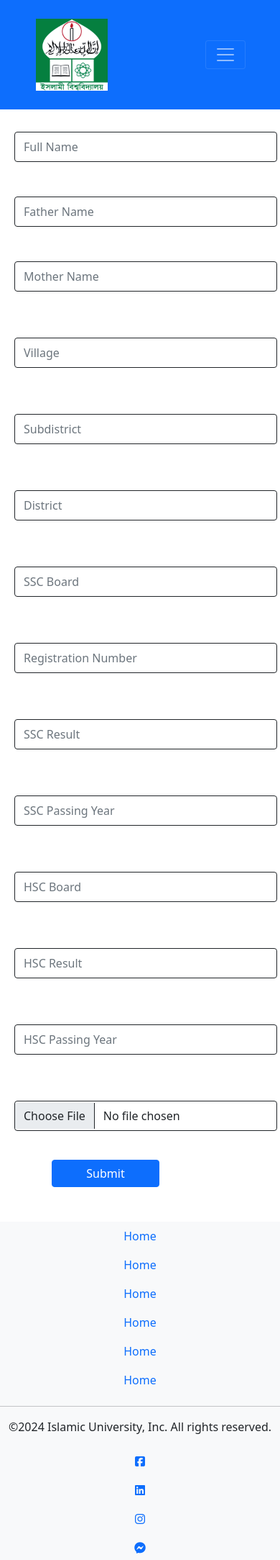
After one commit to sheikhsohag/EasyAdmissionTest, a Django app: page /Createprofile/ in a window 390 px wide. The commit adds this page. Shown: the top 2167 px of the page at 72% size. Run offline with Django 5.2, Linux system fonts and the light colour scheme.

Commit message:
[create] Student profile created

```diff
--- a/easy_admission/accounts/forms.py
+++ b/easy_admission/accounts/forms.py
@@ -3,7 +3,7 @@
 from django.contrib.auth.models import User
 from django.utils.translation import gettext_lazy as _
 from django.contrib.auth.validators import UnicodeUsernameValidator
-from . models import ProfileModel, TeacherProfileModel
+from . models import ProfileModel, TeacherProfileModel, profileImage
 
 
 type_choices = [
@@ -63,24 +63,32 @@
     password = forms.CharField(max_length=100)
 
 
-class ProfileModelForm(forms.ModelForm):
+
+class ProfileForm(forms.ModelForm):
+    profile_image = forms.ImageField(label='Profile Image', required=False)
+
     class Meta:
         model = ProfileModel
-        fields = '__all__'
-        widgets = {
-            'full_name': forms.TextInput(attrs={'class': 'form-control py-3 border border-dark', 'placeholder': 'Full Name'}),
-            'father_name': forms.TextInput(attrs={'class': 'form-control py-3 border border-dark', 'placeholder': 'Father Name'}),
-            'mother_name': forms.TextInput(attrs={'class': 'form-control py-3 border border-dark', 'placeholder': 'Mother Name'}),
-            'village': forms.TextInput(attrs={'class': 'form-control py-3 border border-dark', 'placeholder': 'Village'}),
-            'subdistrict': forms.TextInput(attrs={'class': 'form-control py-3 border border-dark', 'placeholder': 'Subdistrict'}),
-            'district': forms.TextInput(attrs={'class': 'form-control py-3 border border-dark', 'placeholder': 'District'}),
-            'ssc_board': forms.TextInput(attrs={'class': 'form-control py-3 border border-dark', 'placeholder': 'SSC Board'}),
-            'ssc_year': forms.NumberInput(attrs={'class': 'form-control py-3 border border-dark', 'placeholder': 'SSC Passing Year'}),
-            'ssc_result': forms.NumberInput(attrs={'class': 'form-control py-3 border border-dark', 'placeholder': 'SSC Result'}),
-            'hsc_board': forms.TextInput(attrs={'class': 'form-control py-3 border border-dark', 'placeholder': 'HSC Board'}),
-            'hsc_year': forms.NumberInput(attrs={'class': 'form-control py-3 border border-dark', 'placeholder': 'HSC Passing Year'}),
-            'hsc_result': forms.NumberInput(attrs={'class': 'form-control py-3 border border-dark', 'placeholder': 'HSC  Result'}),
-        }
+        exclude = ('user',)
+
+    def __init__(self, *args, **kwargs):
+        super(ProfileForm, self).__init__(*args, **kwargs)
+        self.fields['profile_image'].widget.attrs.update({'class': 'form-control py-2 border border-dark', 'placeholder': 'Select Image'})
+        self.fields['full_name'].widget.attrs.update({'class': 'form-control py-2 border border-dark', 'placeholder': 'Full Name'})
+        self.fields['father_name'].widget.attrs.update({'class': 'form-control py-2 border border-dark', 'placeholder': 'Father Name'})
+        self.fields['mother_name'].widget.attrs.update({'class': 'form-control py-2 border border-dark', 'placeholder': 'Mother Name'})
+        self.fields['village'].widget.attrs.update({'class': 'form-control py-2 border border-dark', 'placeholder': 'Village'})
+        self.fields['subdistrict'].widget.attrs.update({'class': 'form-control py-2 border border-dark', 'placeholder': 'Subdistrict'})
+        self.fields['district'].widget.attrs.update({'class': 'form-control py-2 border border-dark', 'placeholder': 'District'})
+        self.fields['ssc_board'].widget.attrs.update({'class': 'py-lg-2 form-control py-2 border border-dark', 'placeholder': 'SSC Board'})
+        self.fields['ssc_year'].widget.attrs.update({'class': 'py-lg-2 form-control py-2 border border-dark', 'placeholder': 'SSC Passing Year'})
+        self.fields['ssc_result'].widget.attrs.update({'class': 'px-lg-3 form-control py-2 border border-dark', 'placeholder': 'SSC Result'})
+        self.fields['hsc_board'].widget.attrs.update({'class': 'px-lg-3 form-control py-2 border border-dark', 'placeholder': 'HSC Board'})
+        self.fields['hsc_year'].widget.attrs.update({'class': 'px-lg-3 form-control py-2 border border-dark', 'placeholder': 'HSC Passing Year'})
+        self.fields['hsc_result'].widget.attrs.update({'class': ' px-lg-3 form-control py-2 border border-dark', 'placeholder': 'HSC Result'})
+        self.fields['registration'].widget.attrs.update({'class': ' px-lg-3 form-control py-2 border border-dark', 'placeholder': 'Registration Number'})
+
+
 
 
 
--- /dev/null
+++ b/easy_admission/accounts/templates/create_profile.html
@@ -0,0 +1,85 @@
+{% extends "base.html" %}
+
+{% load static %}
+
+
+{% block css %}
+
+{% static 'css/create_profile.css' %}
+
+{% endblock css %}
+
+
+{% block content %}
+
+
+<div class="container mb-5 ">
+    <div class="form-group">
+        <form method="post" action="{% url 'create_profile' %}">
+          {% csrf_token %}
+
+          <div class="row">
+            <div class="personal-data">
+                <div class="row">
+                    <div class="col-12 col-md-5 m-2 mb-4"><p>{{profile.full_name}}</p></div>
+                    <div class="col-12  col-md-5 m-2"mb-4><p>{{profile.father_name}}</p></div>
+                  </div>
+
+                  <div class="row">
+                    <div class="col-12 col-md-5 m-2 my-4"><p>{{profile.mother_name}}</p></div>
+                    <div class="col-12  col-md-5 m-2  my-4"><p>{{profile.village}}</p></div>
+                  </div>
+
+                  <div class="row">
+                    <div class="col-12 col-md-5 m-2  my-4"><p>{{profile.subdistrict}}</p></div>
+                    <div class="col-12  col-md-5 m-2  my-4"><p>{{profile.district}}</p></div>
+                  </div>
+
+                  <div class="row">
+
+                    <div class="col-12  col-md-5  m-2  my-4"><p>{{profile.ssc_board}}</p></div>
+                    <div class="col-12  col-md-5   m-2  my-4"><p>{{profile.registration}}</p></div>
+
+                  </div>
+
+                  <div class="row">
+
+                    <div class="col-12  col-md-5  m-2  my-4"><p>{{profile.ssc_result}}</p></div>
+                    <div class="col-12  col-md-5   m-2  my-4"><p>{{profile.ssc_year}}</p></div>
+
+                  </div>
+
+
+                  <!-- hsc document  -->
+                  <div class="row">
+
+                    <div class="col-12  col-md-5  m-2  my-4"><p>{{profile.hsc_board}}</p></div>
+                    <div class="col-12  col-md-5  m-2  my-4"><p>{{profile.hsc_result}}</p></div>
+
+                  </div>
+
+                  <div class="row">
+                    <div class="col-12  col-md-5   m-2  my-4"><p>{{profile.hsc_year}}</p></div>
+                    <div class="col-12  col-md-5   m-2  my-4"><p>{{profile.profile_image}}</p></div>
+
+
+                  </div>
+
+            </div>
+
+          </div>
+
+            <div class="row justify-content-end me-5 ">
+                <div class="col-auto me-5">
+                    <div class="button-class text-justify-context me-5">
+                        <button type="submit" style="width: 150px;" class="btn btn-primary">Submit</button>
+                    </div>
+                </div>
+            </div>
+
+        </form>
+    </div>
+</div>
+
+
+{% endblock content %}
--- a/easy_admission/accounts/urls.py
+++ b/easy_admission/accounts/urls.py
@@ -1,7 +1,7 @@
 from django.urls import path
 
 from . import views
-from .views import LoginViews, LogoutViews
+from .views import LoginViews, LogoutViews, Profile, CreateProfile
 
 
 urlpatterns = [
@@ -10,6 +10,9 @@
 
     path('login/', LoginViews.as_view(), name='login'),
     path('logout/', LogoutViews.as_view(), name='logout'),
+    path('profile/<int:pk>/', Profile.as_view(), name='profile'),
+    path('profile/', Profile.as_view(), name='profile'),
+    path('Createprofile/', CreateProfile.as_view(), name='create_profile'),
     # path('update/<int:pk>/', UserView.as_view(), name='update_user'),
     # path('delete/<int:pk>/', UserView.as_view(), name='delete_user'),
 ]
--- a/easy_admission/accounts/views.py
+++ b/easy_admission/accounts/views.py
@@ -2,11 +2,11 @@
 from django.views.generic import View
 from django.shortcuts import render, redirect, get_object_or_404
 from django.contrib.auth.models import User
-from .forms import UserForm, UserLogInForm
+from .forms import UserForm, UserLogInForm, ProfileForm
 from django.contrib.auth import authenticate, login, logout
 from django.contrib import messages
 from django.contrib.auth.mixins import LoginRequiredMixin
-from . models import UserAccountTypes
+from . models import UserAccountTypes, ProfileModel, TeacherProfileModel, profileImage
 
 # Create your views here.
 
@@ -89,13 +89,90 @@
 
 class Profile(View):
     def get(self, request, *args, **kwargs):
-        return render(render, 'Profile.html', {'profile':profile})
+        pk = kwargs.get('pk')
+        profile = ProfileModel.objects.filter(pk=pk).first()
+        if not profile:
+            return redirect('create_profile')
+        return render(request, 'Profile.html', {'profile':profile})
 
 
-class ProfileUpdate(View):
+class CreateProfile(View):
+    def get(self, request, *args, **kwargs):
+        profile = ProfileForm()
+        return render(request, 'create_profile.html', {'profile':profile})
 
-    def get(self, request, *args, **kwargs):
-        return render(request, 'profileUpdate.html', {'profileform': profileform })
+    def post(self, request, *args, **kwargs):
+        if request.method == 'POST':
+            form = ProfileForm(request.POST, request.FILES)
+            if form.is_valid():
+                profile = ProfileModel.objects.filter(user=request.user).first()
+                profile_imgs = profileImage.objects.filter(user=request.user).first()
+                print("profile==============================")
+                if profile:
+                    profile.full_name = form.cleaned_data['full_name']
+                    profile.father_name = form.cleaned_data['father_name']
+                    profile.mother_name = form.cleaned_data['mother_name']
+                    profile.village = form.cleaned_data['village']
+                    profile.subdistrict = form.cleaned_data['subdistrict']
+                    profile.district = form.cleaned_data['district']
+                    profile.ssc_board = form.cleaned_data['ssc_board']
+                    profile.ssc_year = form.cleaned_data['ssc_year']
+                    profile.ssc_result = form.cleaned_data['ssc_result']
+                    profile.registration = form.cleaned_data['registration']
 
-    def  post(self, request, *args, **kwargs):
-        pass
+                    profile.hsc_board = form.cleaned_data['hsc_board']
+                    profile.hsc_year = form.cleaned_data['hsc_year']
+                    profile.hsc_result = form.cleaned_data['hsc_result']
+                    profile.save()
+
+                else:
+                    full_name = form.cleaned_data['full_name']
+                    father_name = form.cleaned_data['father_name']
+                    mother_name = form.cleaned_data['mother_name']
+                    village = form.cleaned_data['village']
+                    subdistrict = form.cleaned_data['subdistrict']
+                    district = form.cleaned_data['district']
+                    ssc_board = form.cleaned_data['ssc_board']
+                    ssc_year = form.cleaned_data['ssc_year']
+                    ssc_result = form.cleaned_data['ssc_result']
+                    registration = form.cleaned_data['registration']
+
+                    hsc_board = form.cleaned_data['hsc_board']
+                    hsc_year = form.cleaned_data['hsc_year']
+                    hsc_result = form.cleaned_data['hsc_result']
+
+                    profile_img = form.cleaned_data['profile_image']
+
+                    profile = ProfileModel.objects.create(
+                        full_name=full_name,
+                        father_name=father_name,
+                        mother_name=mother_name,
+                        village=village,
+                        subdistrict=subdistrict,
+                        district=district,
+                        ssc_board=ssc_board,
+                        ssc_year=ssc_year,
+                        ssc_result=ssc_result,
+                        registration=registration,
+                        hsc_board=hsc_board,
+                        hsc_year=hsc_year,
+                        hsc_result=hsc_result,
+                        user=request.user  # Assuming the profile is associated with the current user
+                    )
+
+                if profile_imgs:
+                    profile_imgs.profile_image = form.cleaned_data['profile_image']
+                    profile_img.save()
+
+                else:
+                    profile_pic = profileImage.objects.create(
+                        user = request.user,
+                        profile_image = profile_img
+                        )
+
+                    profile_pic.save()
+
+
+            else:
+                # why form invalid this condition set later insha allah
+                pass
--- a/easy_admission/templates/base.html
+++ b/easy_admission/templates/base.html
@@ -67,13 +67,13 @@
 
                      <!-- student Teacher divider section ended here -->
 
-                    <!-- profile section start from here -->
+                    <!-- profile section start from here -->    <!-- profile section start from here -->
 
 
                         {% if user.username %}
 
                         <ul class=" shadow-none navbar-nav ms-auto pr-lg-5">
-                            <li class=" shadow-none nav-item mt-3 pe-lg-3"><a class="nav-link active" href="{% url 'login' %}">Profile</a></li>
+                            <li class=" shadow-none nav-item mt-3 pe-lg-3"><a class="nav-link active" href="{% url 'profile' user.id %}">Profile</a></li>
                             <li class="shadow-none nav-item  mt-3 pe-lg-3"><a class="nav-link active text-lg-center" href="{% url 'logout' %}">Logout</a></li>
 
 
```
Also changed, not shown: easy_admission/accounts/admin.py (+9 -1 lines), easy_admission/accounts/models.py (+16 -0 lines), easy_admission/accounts/templates/profile.html (added, +18 -0 lines), easy_admission/accounts/migrations/0006_profilemodel_profile_image_and_more.py (added), easy_admission/accounts/migrations/0007_remove_profilemodel_profile_image_and_more.py (added), easy_admission/accounts/migrations/0008_profilemodel_registration.py (added), easy_admission/accounts/static/css/create_profile.css (added), easy_admission/accounts/static/css/profile.css (added), easy_admission/db.sqlite3.
